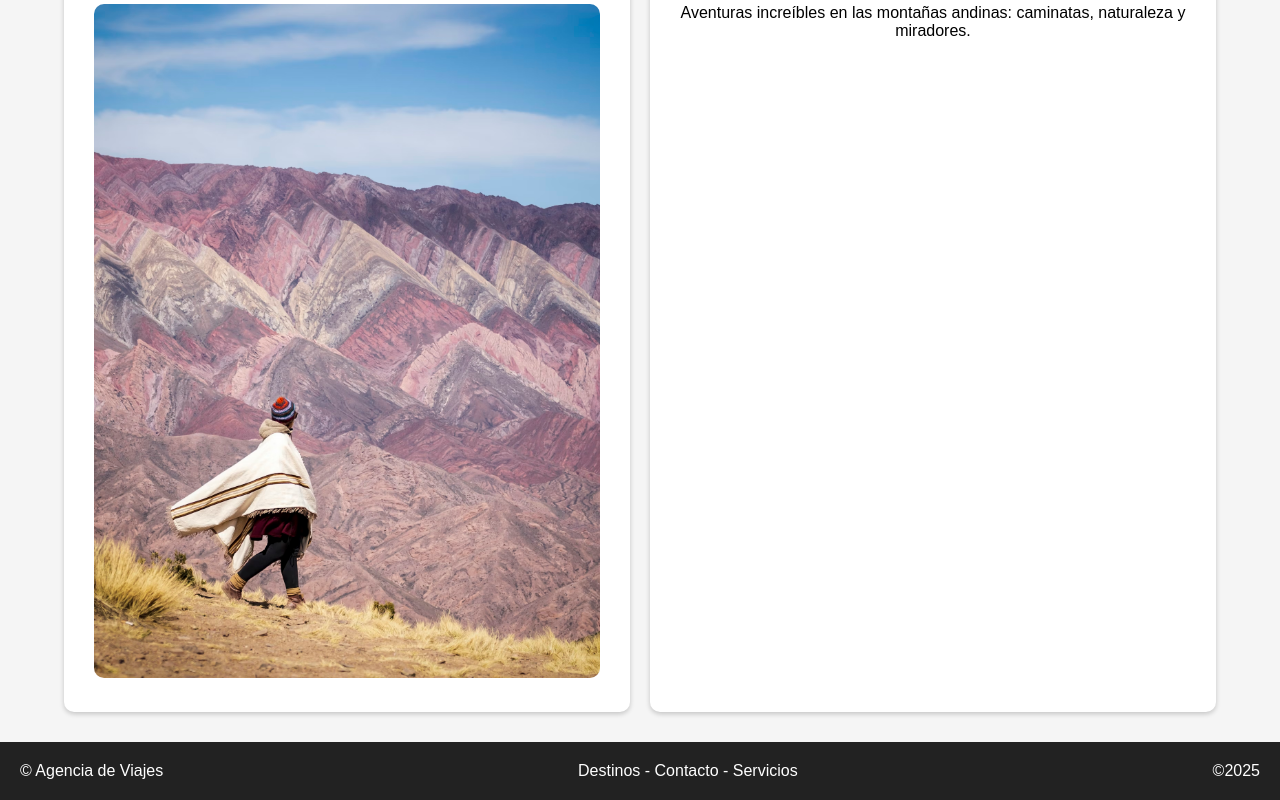
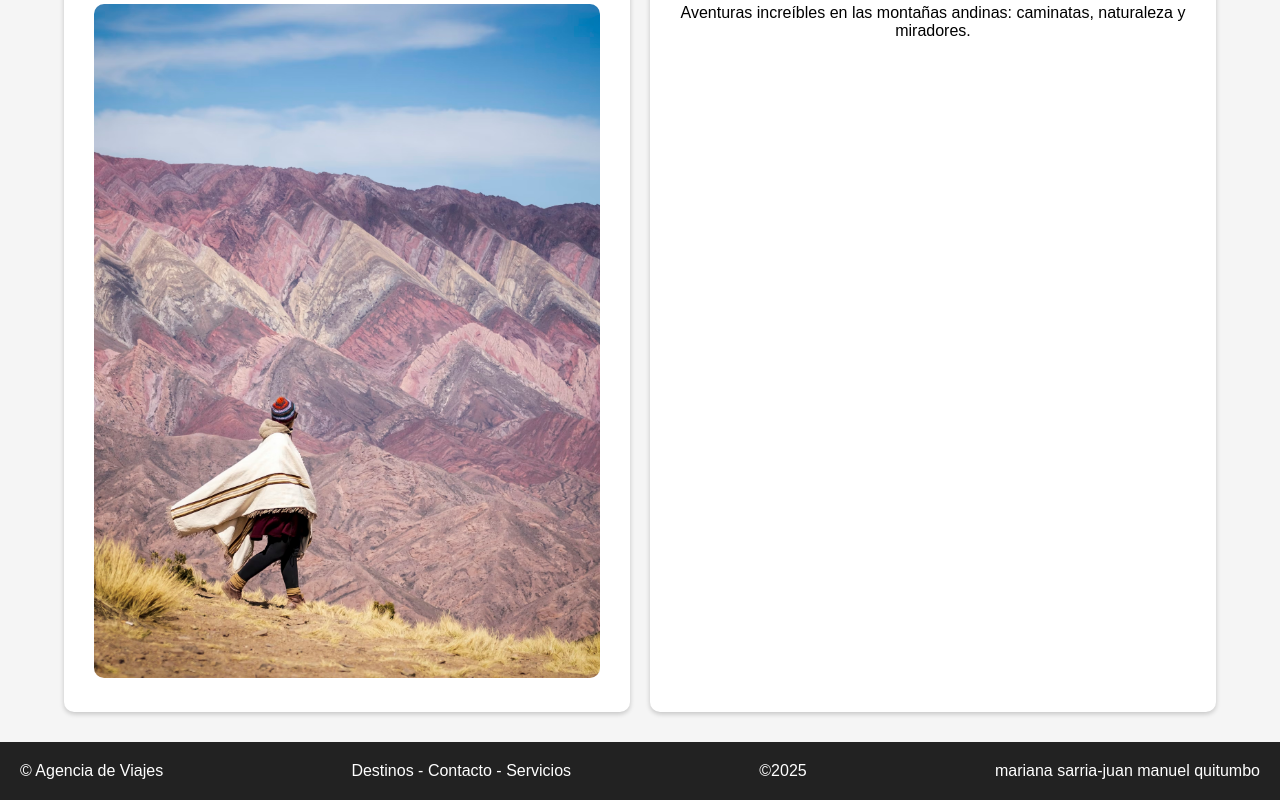
Before and after one commit to sherylmarianasarria5-pixel/pagina-colaborativa, a plain HTML site: page archivo.html in a window 1280 px wide. Shown: the part 957-1757 px from the top of the page. Drawn offline with Linux system fonts and the light colour scheme.

Commit message:
Actualización en archivo.html

```diff
--- a/archivo.html
+++ b/archivo.html
@@ -93,6 +93,7 @@
         <div class="left">© Agencia de Viajes</div>
         <div class="center">Destinos - Contacto - Servicios</div>
         <div class="right">©2025</div>
+        <div class=" left">mariana sarria-juan manuel quitumbo</div>
     </footer>
 
     <script src="archivo.js"></script>
```
